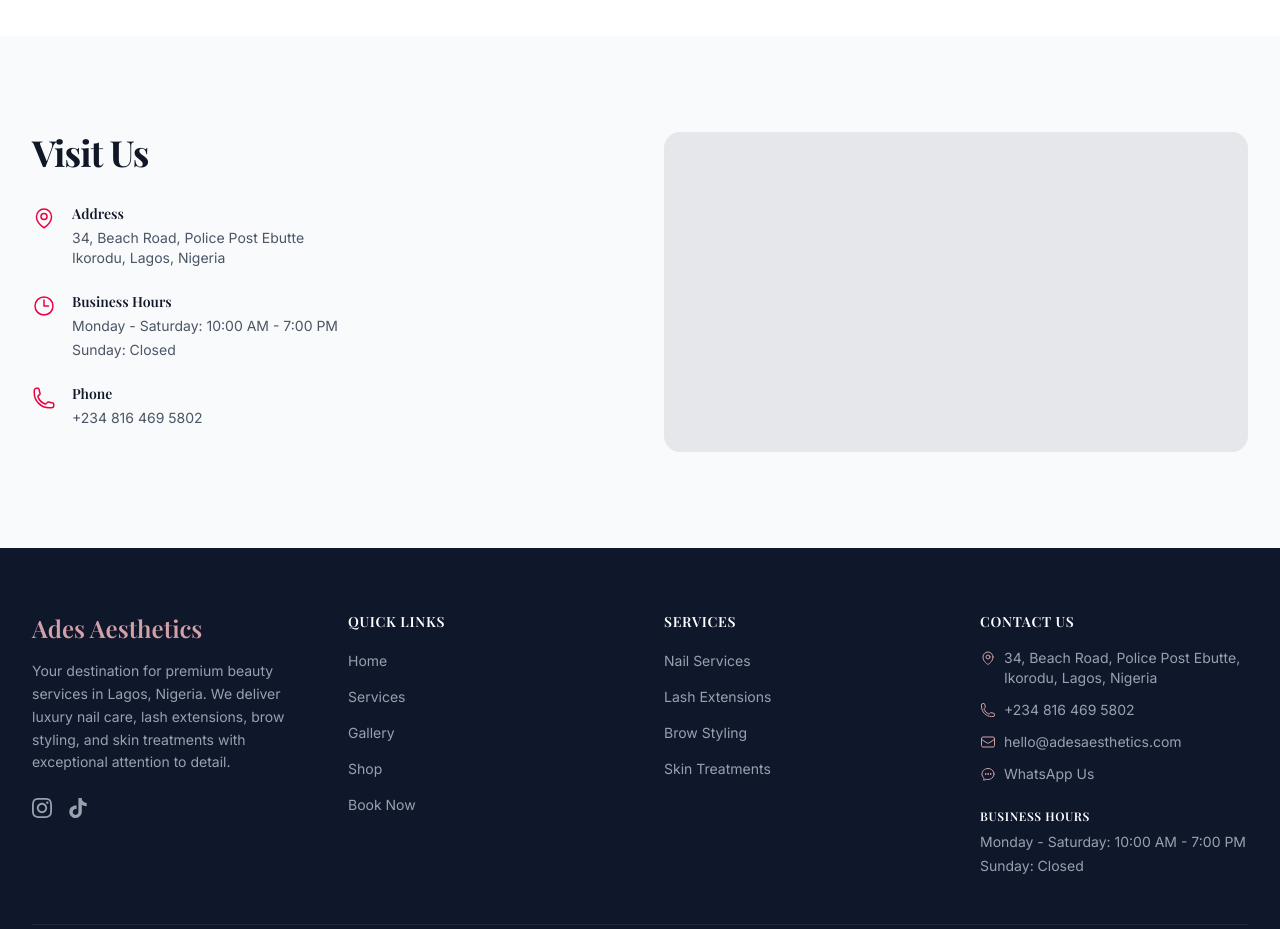
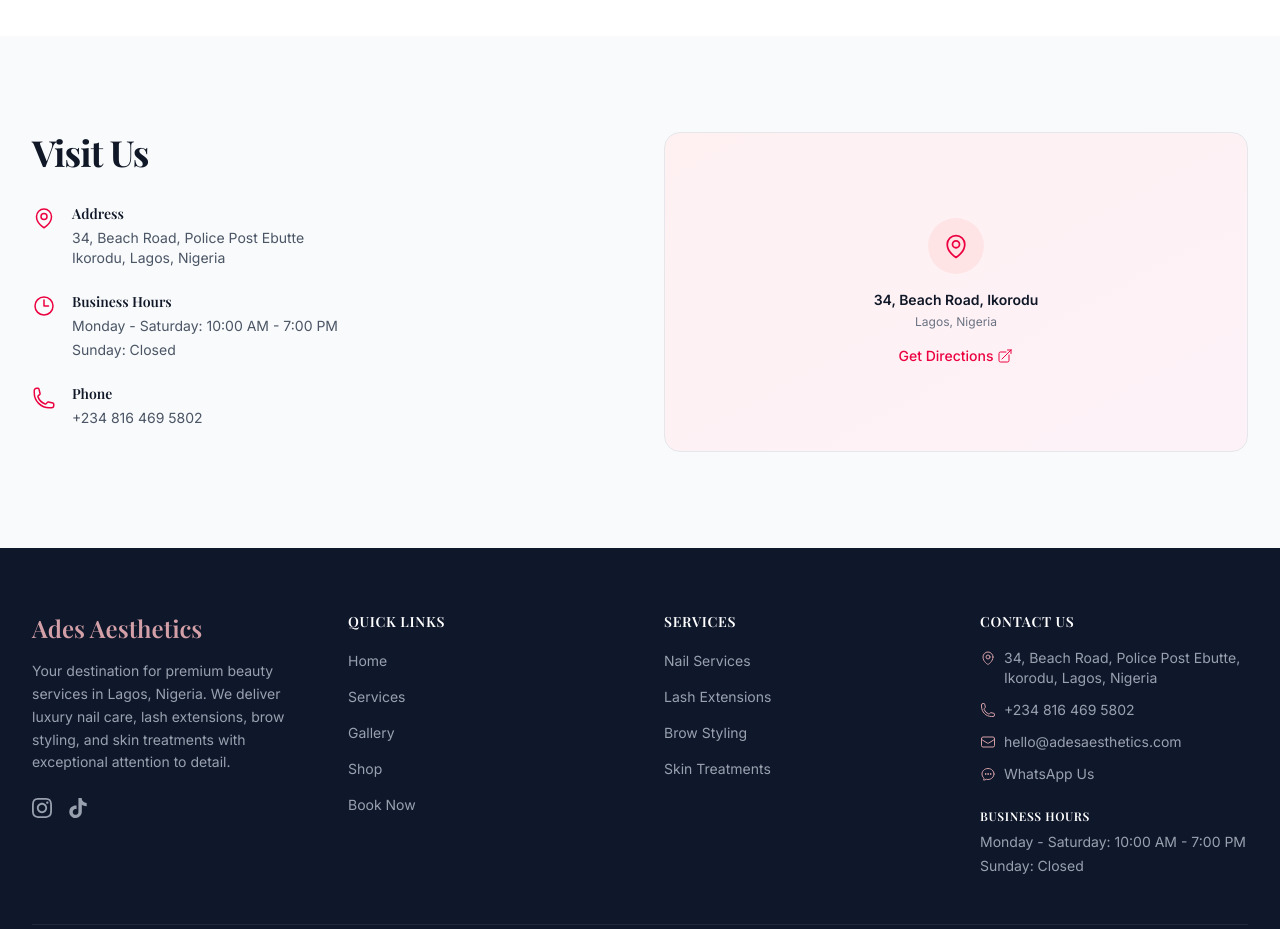
Before and after one commit to therealugboma/ades-aesthetics, a Next.js app: page / in a window 1280 px wide. Shown: the part 3820-4749 px from the top of the page. Built offline with nearby package versions, Linux system fonts and the light colour scheme; no server answers.

Commit message:
Add map location card to homepage Visit Us section

```diff
--- a/src/app/(public)/page.tsx
+++ b/src/app/(public)/page.tsx
@@ -335,7 +335,27 @@ export default function HomePage() {
                 </div>
               </div>
               <div className="flex items-center justify-center">
-                <div className="h-80 w-full rounded-2xl bg-gray-200" />
+                <a
+                  href="https://www.google.com/maps/search/34+Beach+Road+Police+Post+Ebutte+Ikorodu+Lagos+Nigeria"
+                  target="_blank"
+                  rel="noopener noreferrer"
+                  className="flex h-80 w-full flex-col items-center justify-center rounded-2xl border border-gray-200 bg-gradient-to-br from-rose-50 to-pink-50 p-8 text-center hover:shadow-lg transition-shadow"
+                >
+                  <div className="flex h-14 w-14 items-center justify-center rounded-full bg-rose-100 mb-4">
+                    <svg className="h-7 w-7 text-rose-600" fill="none" viewBox="0 0 24 24" strokeWidth={1.5} stroke="currentColor">
+                      <path strokeLinecap="round" strokeLinejoin="round" d="M15 10.5a3 3 0 1 1-6 0 3 3 0 0 1 6 0Z" />
+                      <path strokeLinecap="round" strokeLinejoin="round" d="M19.5 10.5c0 7.142-7.5 11.25-7.5 11.25S4.5 17.642 4.5 10.5a7.5 7.5 0 1 1 15 0Z" />
+                    </svg>
+                  </div>
+                  <p className="text-sm font-semibold text-gray-900">34, Beach Road, Ikorodu</p>
+                  <p className="text-xs text-gray-500 mt-1">Lagos, Nigeria</p>
+                  <span className="mt-4 inline-flex items-center gap-1 text-sm font-medium text-rose-600">
+                    Get Directions
+                    <svg className="h-4 w-4" fill="none" viewBox="0 0 24 24" strokeWidth={1.5} stroke="currentColor">
+                      <path strokeLinecap="round" strokeLinejoin="round" d="M13.5 6H5.25A2.25 2.25 0 003 8.25v10.5A2.25 2.25 0 005.25 21h10.5A2.25 2.25 0 0018 18.75V10.5m-10.5 6L21 3m0 0h-5.25M21 3v5.25" />
+                    </svg>
+                  </span>
+                </a>
               </div>
             </div>
           </div>
```
